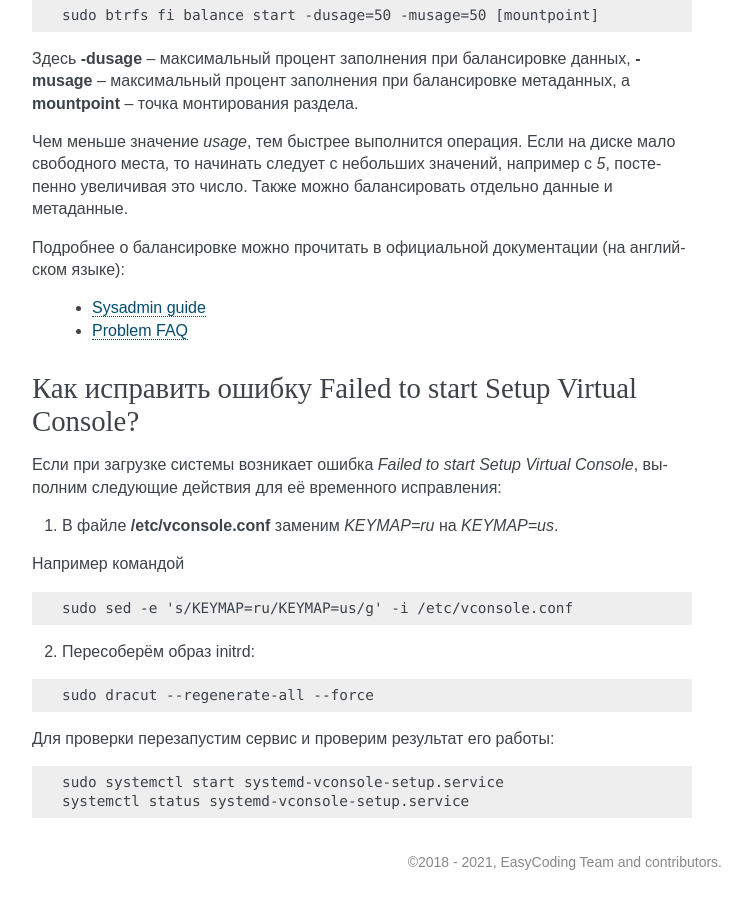
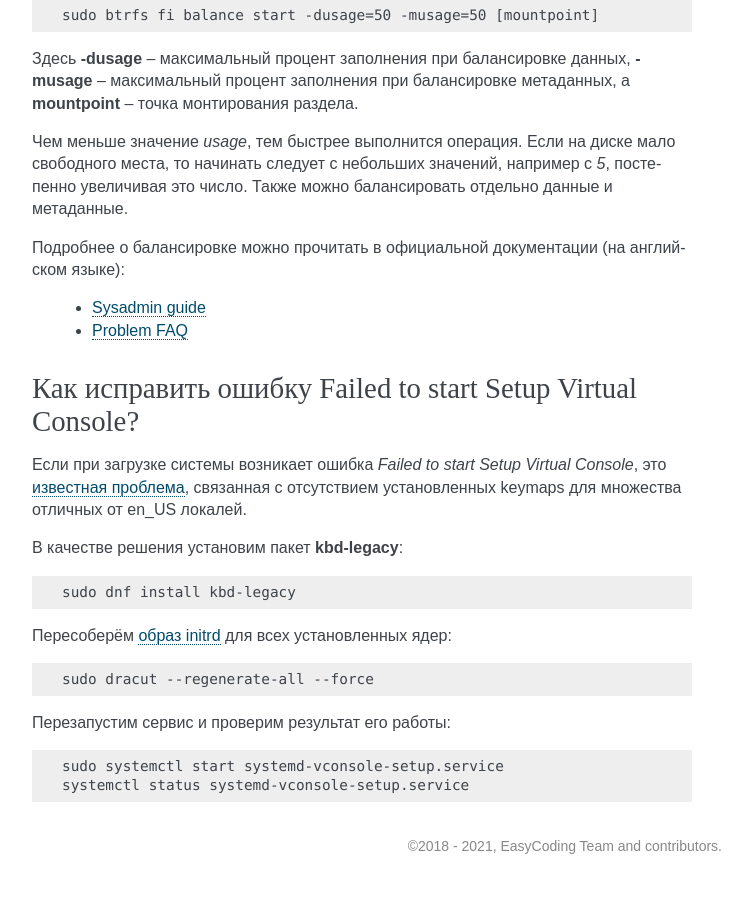
Before and after one commit to RussianFedora/FAQ, a Sphinx documentation site: the page built from source/tips-and-tricks.rst, in a window 1280 px wide and 900 px high, scrolled down 11862 px. Shown: the whole window, without its empty margins (388-1140 px from the left). Built offline with Sphinx 7.4.7, drawn with Linux system fonts in a browser that asks for light colours; comment, search, counter and statistics services are not loaded.

Commit message:
Updated failed-setup-virtual-console question.

```diff
--- a/source/tips-and-tricks.rst
+++ b/source/tips-and-tricks.rst
@@ -654,24 +654,21 @@ SWF файл -- это исполняемый файл формата Adobe Flas
 Как исправить ошибку Failed to start Setup Virtual Console?
 ==============================================================
 
-Если при загрузке системы возникает ошибка *Failed to start Setup Virtual Console*, выполним следующие действия для её временного исправления:
+Если при загрузке системы возникает ошибка *Failed to start Setup Virtual Console*, это `известная проблема <https://bugzilla.redhat.com/show_bug.cgi?id=1967457>`__, связанная с отсутствием установленных keymaps для множества отличных от en_US локалей.
 
-1. В файле **/etc/vconsole.conf** заменим `KEYMAP=ru` на `KEYMAP=us`.
-
-Например командой
+В качестве решения установим пакет **kbd-legacy**:
 
 .. code-block:: text
 
-    sudo sed -e 's/KEYMAP=ru/KEYMAP=us/g' -i /etc/vconsole.conf
+    sudo dnf install kbd-legacy
 
-
-2. Пересоберём образ initrd:
+Пересоберём :ref:`образ initrd <initrd-rebuild>` для всех установленных ядер:
 
 .. code-block:: text
 
     sudo dracut --regenerate-all --force
 
-Для проверки перезапустим сервис и проверим результат его работы:
+Перезапустим сервис и проверим результат его работы:
 
 .. code-block:: text
 
```
